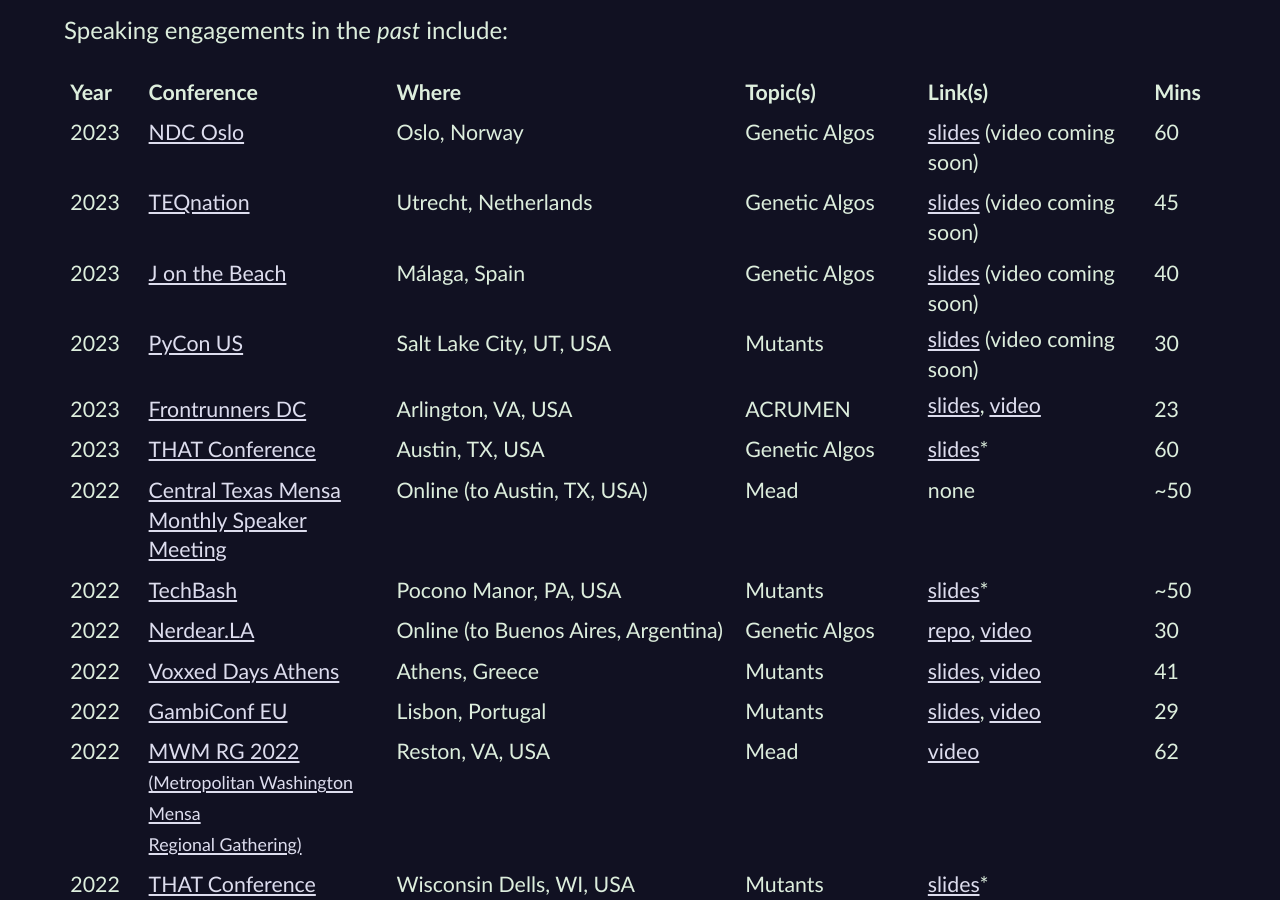
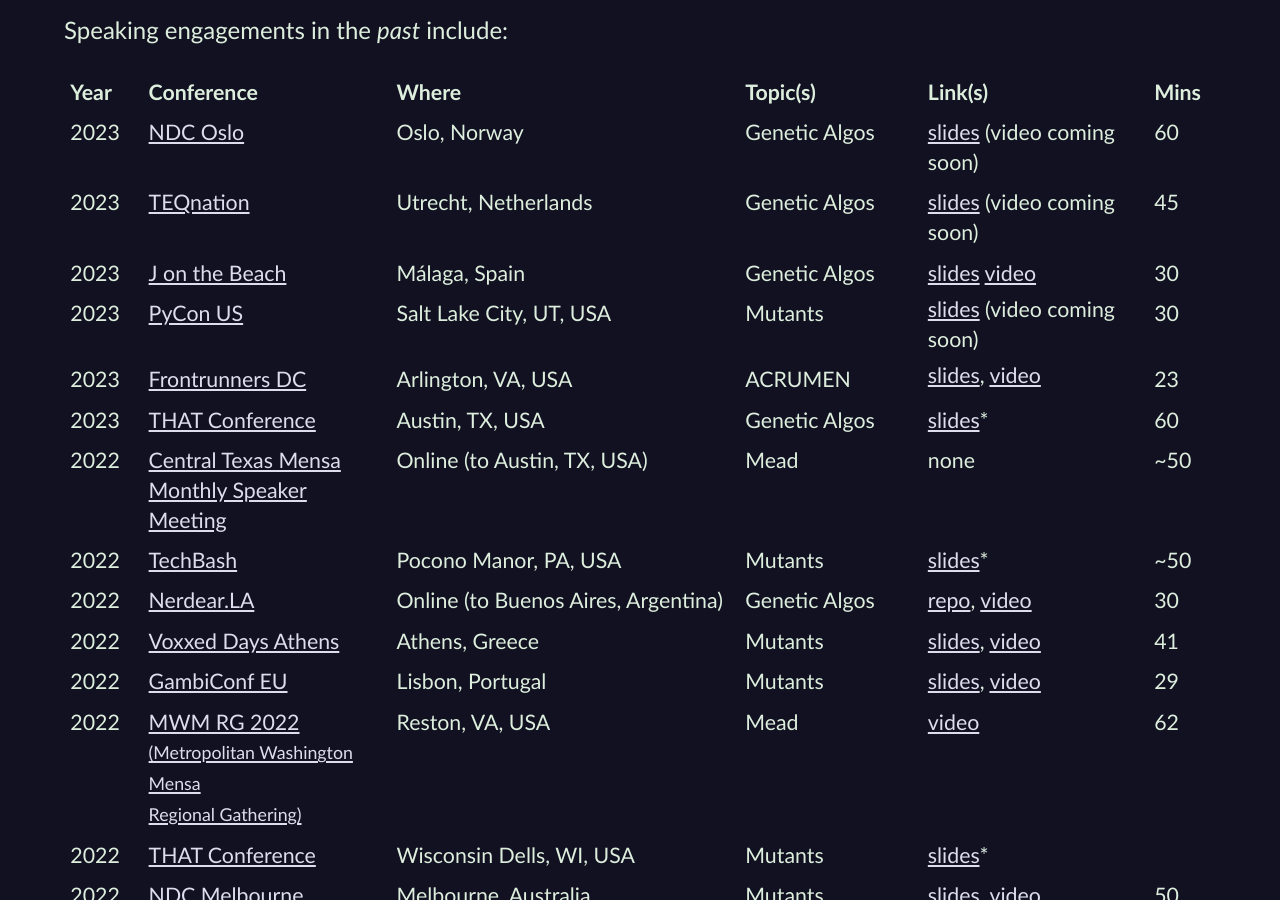
Before and after one commit to CodosaurusLLC/CodosaurusLLC.github.io, a Jekyll site: the page built from speaking.md, in a window 1280 px wide and 900 px high, scrolled down 2169 px. Built offline with Jekyll 4.4.1, drawn with Linux system fonts in a browser that asks for light colours.

Commit message:
add JOTB video

```diff
--- a/speaking.md
+++ b/speaking.md
@@ -174,9 +174,10 @@
       <td>Málaga, Spain</td>
       <td>Genetic Algos</td>
       <td>
-        <a href="https://www.Codosaur.us/reds/gen-algs-jotb-23-slides" target="_new">slides</a> (video coming soon)
+        <a href="https://www.Codosaur.us/reds/gen-algs-jotb-23-slides" target="_new">slides</a>
+        <a href="https://www.youtube.com/watch?v=PhTsJ1i1un0" rel="nofollow" target="_new">video</a>
       </td>
-      <td class="numeric">40</td>
+      <td class="numeric">30</td>
     </tr>
     <tr>
       <td class="numeric">2023</td>
```
